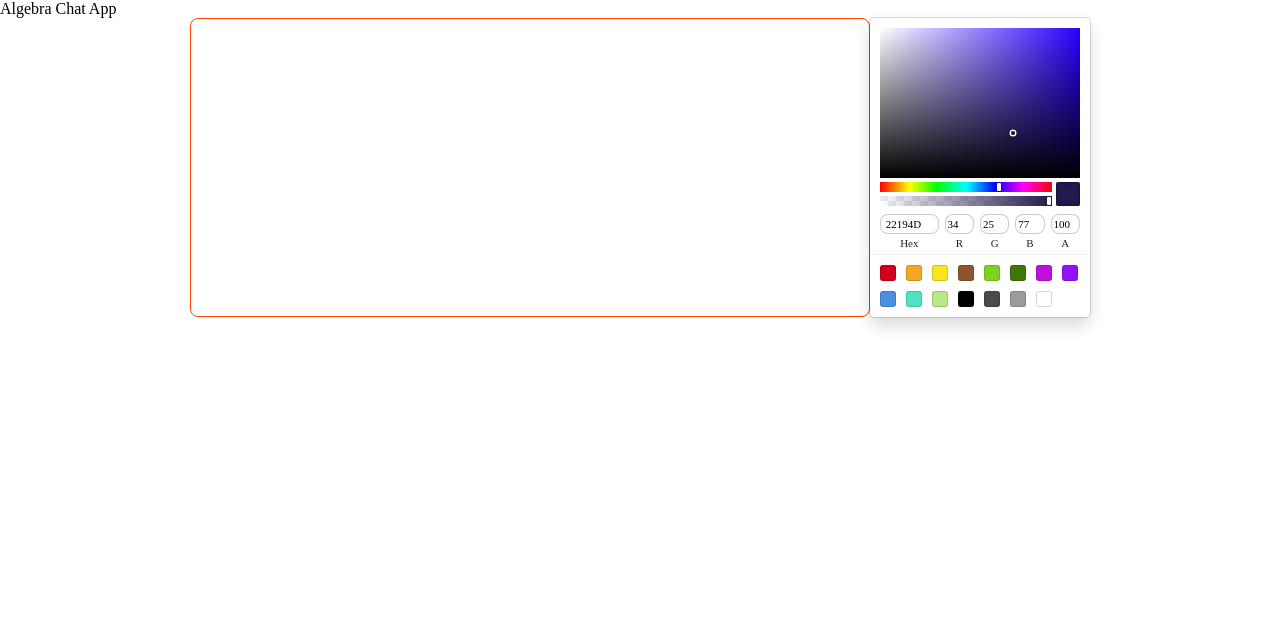
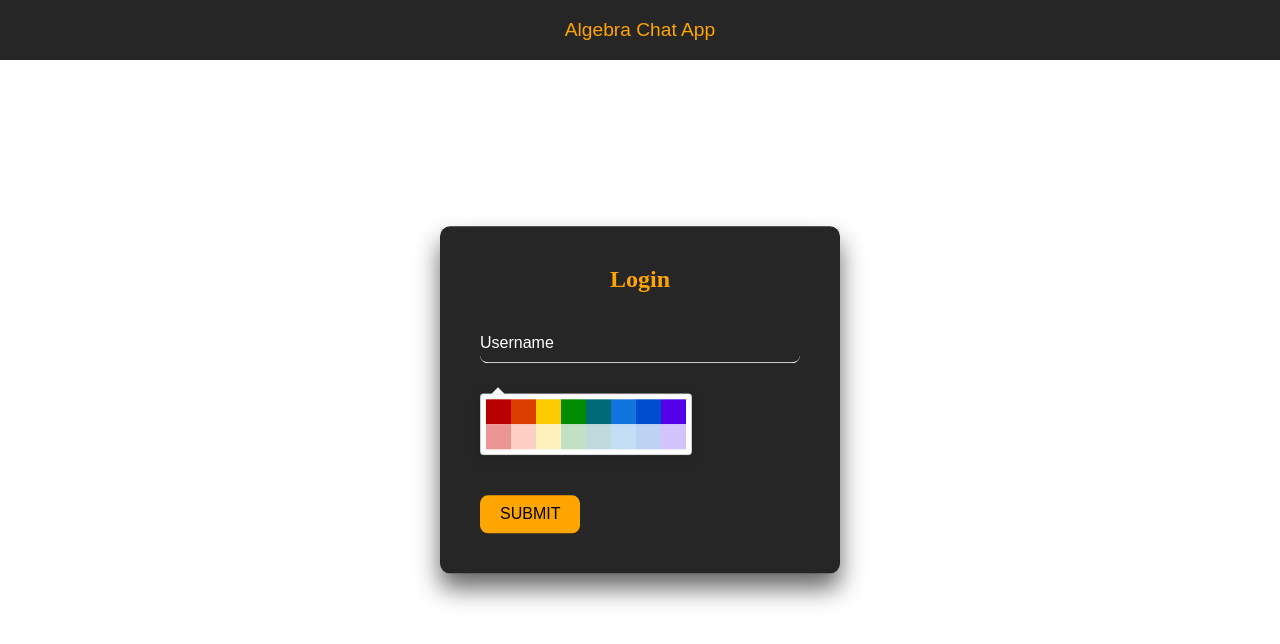
Before and after one commit to DPascuttini/chat-app-algebra, a React (Vite) app: page / in a window 1280 px wide. Shown: the top 644 px of the page. Built offline with nearby package versions, Linux system fonts and the light colour scheme; no server answers.

Commit message:
Started to integrate scaledrone

```diff
--- a/package.json
+++ b/package.json
@@ -12,7 +12,6 @@
     "react": "^17.0.2",
     "react-color": "^2.19.3",
     "react-dom": "^17.0.2"
-
   },
   "devDependencies": {
     "@trivago/prettier-plugin-sort-imports": "^3.1.1",
--- a/src/App.css
+++ b/src/App.css
@@ -1,14 +1,21 @@
 .App {
   display: flex;
   flex-direction: column;
+  font-family: sans-serif;
 }
 
 .App-header {
   background-color: #262626;
   overflow: visible;
+  height: 60px;
   width: 100%;
   text-align: center;
-  color: white;
+  color: orange;
+  font-family: sans-serif;
+  font-size: larger;
+  display: flex;
+  align-items: center;
+  justify-content: center;
 }
 
 .Messages-list {
@@ -70,14 +77,6 @@
   background-color: orangered;
 }
 
-form {
-  display: flex;
-  width: 100%;
-  justify-content: space-between;
-  max-width: 900px;
-  margin: 0 auto 40px;
-}
-
 input {
   padding: 5px;
   font-size: 16px;
@@ -89,9 +88,81 @@ input {
 button {
   padding: 5px 10px;
   font-size: 16px;
-  background-color: orangered;
-  color: white;
+  background-color: orange;
+  color: black;
   border: none;
   border-radius: 8px;
   margin-left: 10px;
 }
+
+.login-box {
+  position: absolute;
+  top: 50%;
+  left: 50%;
+  width: 400px;
+  padding: 40px;
+  transform: translate(-50%, -50%);
+  background-color: #262626;
+  box-sizing: border-box;
+  box-shadow: 0 15px 25px rgba(0, 0, 0, 0.6);
+  border-radius: 10px;
+}
+.login-box h2 {
+  margin: 0 0 30px;
+  padding: 0;
+  color: orange;
+  text-align: center;
+}
+.login-box .user-box {
+  position: relative;
+}
+.login-box .user-box input {
+  width: 100%;
+  padding: 10px 0;
+  font-size: 16px;
+  color: #fff;
+  margin-bottom: 30px;
+  border: none;
+  border-bottom: 1px solid #fff;
+  outline: none;
+  background: transparent;
+}
+.login-box .user-box label {
+  position: absolute;
+  top: 0;
+  left: 0;
+  padding: 10px 0;
+  font-size: 16px;
+  font-family: sans-serif;
+  color: #fff;
+  pointer-events: none;
+  transition: 0.5s;
+}
+.login-box .user-box input:focus ~ label {
+  top: -20px;
+  left: 0;
+  color: white;
+  font-size: 12px;
+}
+.submit {
+  position: relative;
+  display: inline-block;
+  padding: 10px 20px;
+  color: black;
+  font-size: 16px;
+  font-family: sans-serif;
+  text-decoration: none;
+  text-transform: uppercase;
+  overflow: hidden;
+  transition: 0.5s;
+  margin-top: 40px;
+}
+.submit:hover {
+  background: orangered;
+  color: black;
+  border-radius: 5px;
+}
+.login-box submit span {
+  position: absolute;
+  display: block;
+}
--- a/src/App.tsx
+++ b/src/App.tsx
@@ -3,35 +3,19 @@ import { useState } from 'react';
 import './App.css';
 import { Container } from './Components/Container';
 import { CurrentMemberProvider } from './Hooks/CurrentMemberContext';
+import { DroneProvider } from './Hooks/droneContext';
 import { MessagesContextProvider } from './Hooks/messagesContext';
-import { MessageType } from './Types/Message';
-
-const testMsgs = [
-  {
-    member: {
-      id: '1',
-      clientData: { color: 'red', username: 'debil' },
-    },
-    text: 'hello',
-  },
-  {
-    member: {
-      id: '2',
-      clientData: { color: 'pink', username: 'debil' },
-    },
-    text: 'hello back',
-  },
-];
 
 function App() {
-  const [messages, setMessages] = useState<MessageType[]>(testMsgs);
   return (
-    <CurrentMemberProvider>
-      <MessagesContextProvider>
-        <div className="App">Algebra Chat App</div>
-        <Container />
-      </MessagesContextProvider>
-    </CurrentMemberProvider>
+    <DroneProvider>
+      <CurrentMemberProvider>
+        <MessagesContextProvider>
+          <div className="App-header">Algebra Chat App</div>
+          <Container />
+        </MessagesContextProvider>
+      </CurrentMemberProvider>
+    </DroneProvider>
   );
 }
 
--- a/src/Components/Container.tsx
+++ b/src/Components/Container.tsx
@@ -1,4 +1,7 @@
+import { useEffect } from 'react';
+
 import { useCurrentMemberContext } from '../Hooks/CurrentMemberContext';
+import { useDroneContext } from '../Hooks/droneContext';
 import { useMessagesContext } from '../Hooks/messagesContext';
 import { MessageType } from '../Types/Message';
 import { Input } from './Input';
@@ -6,16 +9,32 @@ import { Login } from './Login';
 import { Messages } from './Messages';
 
 type Props = {};
-
+const myRoom = 'PaskisRoom';
 export const Container = (props: Props) => {
+  const [drone, setDrone] = useDroneContext();
   const [member] = useCurrentMemberContext();
   const [messages, setMessages] = useMessagesContext();
 
-  return member ? (
+  useEffect(() => {
+    if (drone) {
+      const room = drone.subscribe(myRoom);
+      //@ts-ignore
+      room.on('data', (data, member) => {
+        setMessages([...messages, { member, text: data }]);
+      });
+    }
+  }, [drone]);
+
+  return member?.id ? (
     <>
       <Messages messages={messages} />
       <Input
-        onSubmit={(message: MessageType) => setMessages([...messages, message])}
+        onSubmit={(message: MessageType) => {
+          drone.publish({
+            room: myRoom,
+            message,
+          });
+        }}
       />
     </>
   ) : (
--- a/src/Components/Login.tsx
+++ b/src/Components/Login.tsx
@@ -1,12 +1,69 @@
-import { SketchPicker } from 'react-color';
+import { GithubPicker } from 'react-color';
+
+import { useCurrentMemberContext } from '../Hooks/CurrentMemberContext';
+import { useDroneContext } from '../Hooks/droneContext';
 
 type Props = {};
 
 export const Login = (props: Props) => {
+  const a = import.meta.env.VITE_CHANNEL_ID;
+  const [member, setMember] = useCurrentMemberContext();
+  const [drone, setDrone] = useDroneContext();
   return (
-    <form>
-      <input type="text" name="username" />
-      <SketchPicker />
-    </form>
+    <div className="login-box">
+      <h2>Login</h2>
+
+      <div className="user-box">
+        <input
+          type="text"
+          name=""
+          onChange={(e) => {
+            setMember({
+              clientData: {
+                ...member?.clientData,
+                username: e.target.value,
+              },
+            });
+          }}
+        />
+        <label>Username</label>
+      </div>
+      <div className="color-picker">
+        <GithubPicker
+          onChangeComplete={(color) => {
+            setMember({
+              clientData: {
+                ...member?.clientData,
+                color: color.hex,
+              },
+            });
+          }}
+        />
+      </div>
+      <button
+        className="submit"
+        onClick={async (e) => {
+          if (member?.clientData.username && member.clientData.color) {
+            setDrone(
+              //@ts-ignore
+              await new Scaledrone(a, {
+                data: member.clientData,
+              })
+            );
+            //@ts-ignore
+            drone.on('open', (error) => {
+              if (error) {
+                return console.error(error);
+              }
+
+              setMember({ ...member, id: drone.clientId });
+              console.log(member);
+            });
+          }
+        }}
+      >
+        Submit
+      </button>
+    </div>
   );
 };
--- a/src/Components/Messages.tsx
+++ b/src/Components/Messages.tsx
@@ -1,5 +1,4 @@
-import { useState } from 'react';
-
+import { useDroneContext } from '../Hooks/droneContext';
 import { MessageType } from '../Types/Message';
 import { Message } from './Message';
 
--- a/src/Hooks/CurrentMemberContext.ts
+++ b/src/Hooks/CurrentMemberContext.ts
@@ -1,8 +1,8 @@
 import { createStateContext } from '../utils/createStateContext';
 
 export type memberType = {
-  id: string;
-  clientData: { color: string; username: string };
+  id?: string;
+  clientData: { color?: string; username?: string };
 };
 const [useCurrentMemberContext, CurrentMemberProvider] =
   createStateContext<memberType | null>(null);
--- /dev/null
+++ b/src/Hooks/droneContext.ts
@@ -0,0 +1,4 @@
+import { createStateContext } from '../utils/createStateContext';
+
+const [useDroneContext, DroneProvider] = createStateContext<any | null>(null);
+export { useDroneContext, DroneProvider };
```
Also changed, not shown: src/vite-env.d.ts (+4 -4 lines).
